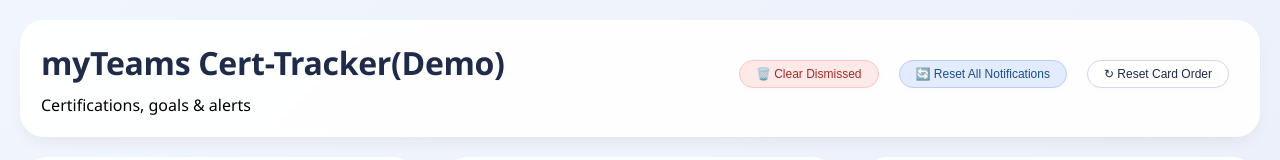
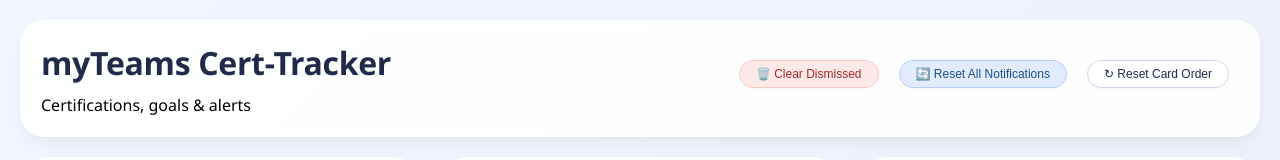
Before and after one commit to NetworkSubnetPlanner/myTeams-Cert-Tracker, a plain HTML site: page index.html in a window 1280 px wide. Shown: the top 160 px of the page. Drawn offline with Linux system fonts and the light colour scheme.

Commit message:
Update index.html

```diff
--- a/index.html
+++ b/index.html
@@ -1128,7 +1128,7 @@
     <div class="container">
         <header>
             <div>
-                <h1>myTeams Cert-Tracker(Demo)</h1>
+                <h1>myTeams Cert-Tracker</h1>
                 <p>Certifications, goals & alerts</p>
             </div>
             <div class="action-buttons">
```
